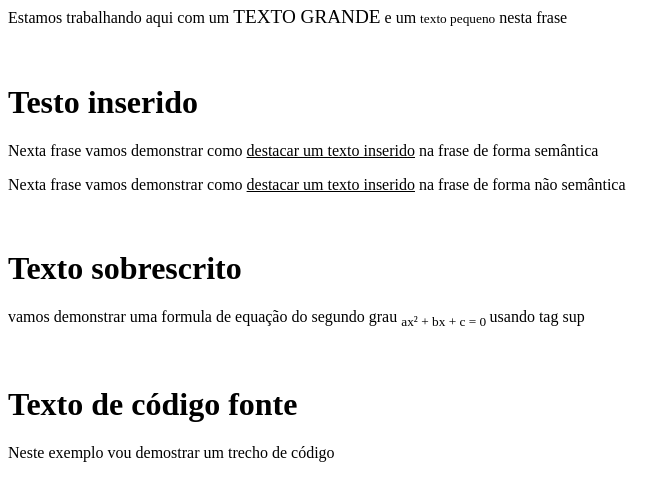
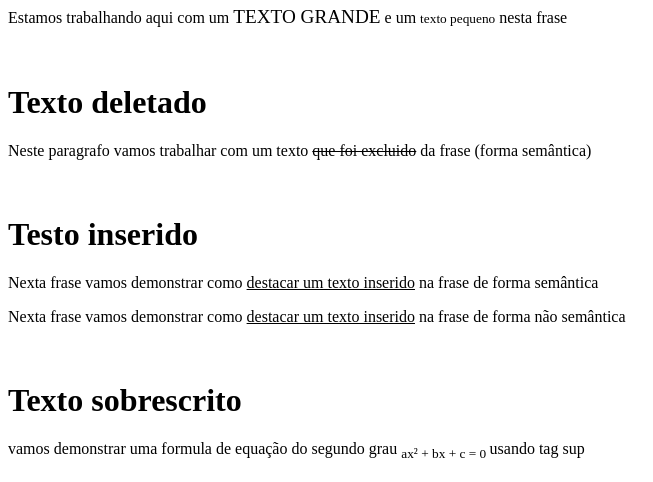
Before and after one commit to Guga12BR/SiN1, a plain HTML site: page aula 5/Aula_5.html in a window 1280 px wide. Shown: the part 618-1100 px from the top of the page, without its empty margins (0-653 px from the left). Drawn offline with Linux system fonts and the light colour scheme.

Commit message:
Add files via upload

```diff
--- a/aula 5/Aula_5.html
+++ b/aula 5/Aula_5.html
@@ -37,6 +37,12 @@
     <h1> Texto grande e pequeno </h1>
 
     <p> Estamos trabalhando aqui com um <big>TEXTO GRANDE</big> e um <small>texto pequeno</small> nesta frase </p>
+
+    <br>
+
+    <h1>Texto deletado</h1>
+
+    <p>Neste paragrafo vamos trabalhar com um texto <del>que foi excluido</del> da frase (forma semântica)</p>
 
     <br>
 
```
